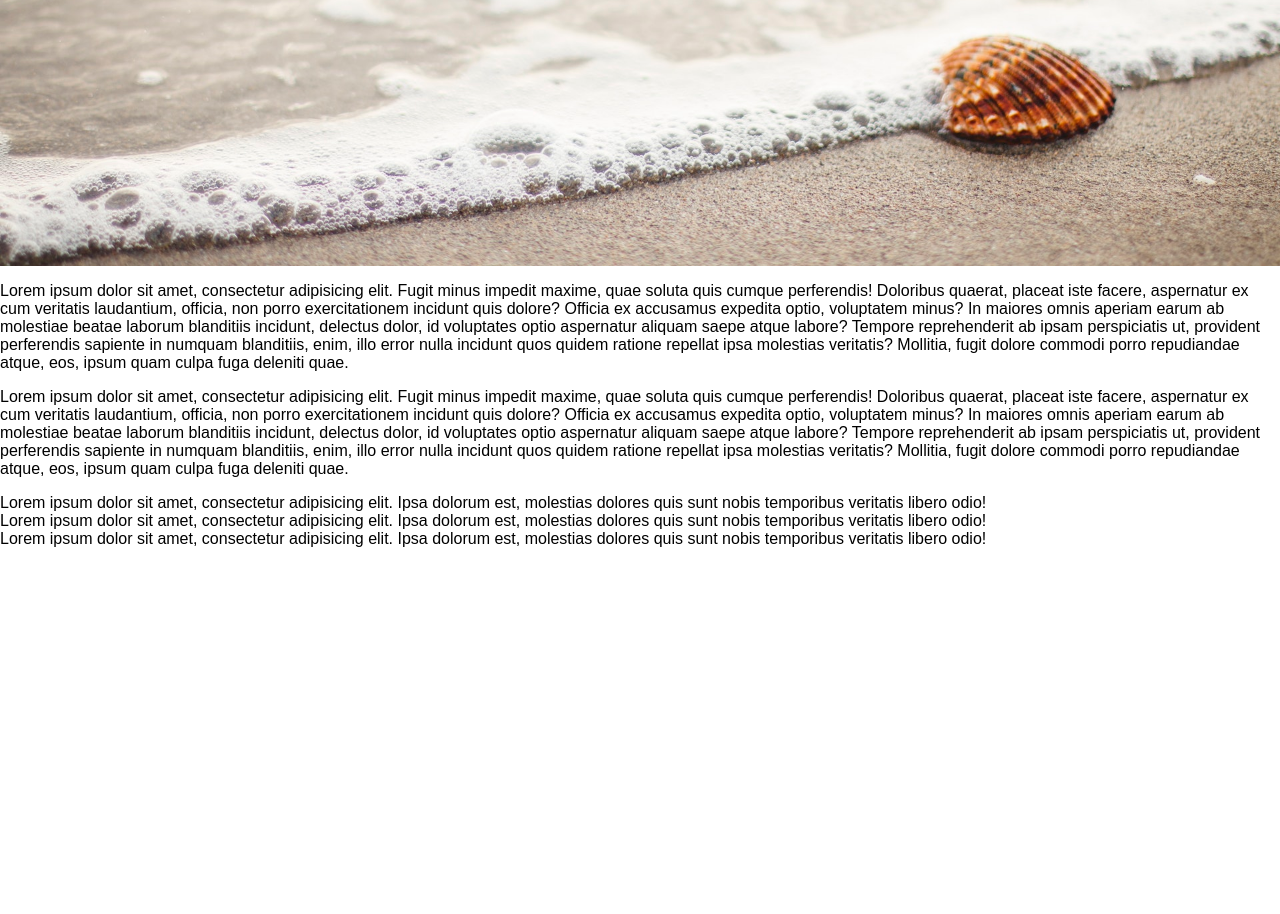
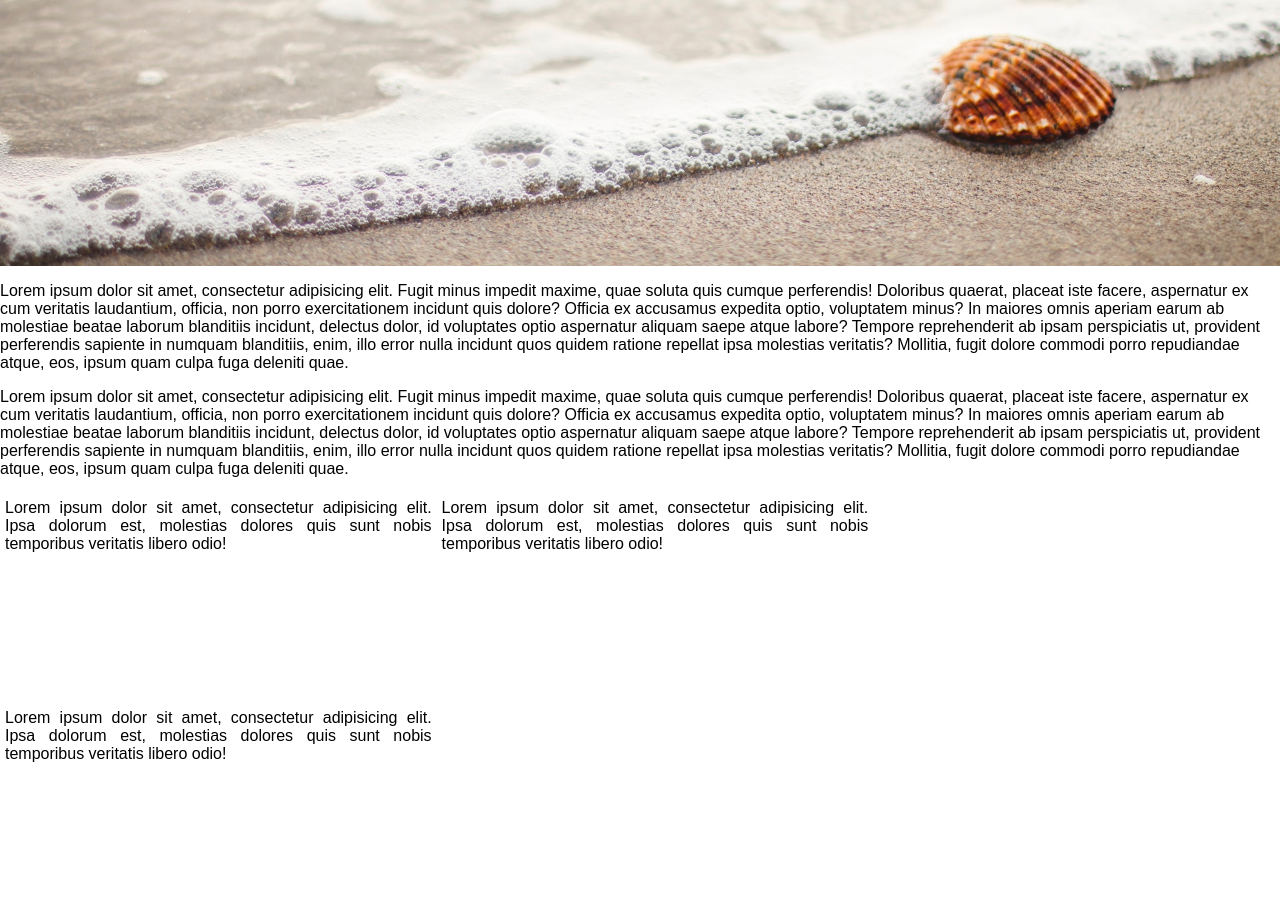
Before and after one commit to mrHelg/Practica_0209, a plain HTML site: page index.html in a window 1280 px wide. Shown: the part 576-1490 px from the top of the page. Before the commit the page ends 1124 px from the top, so only its background shows below. Drawn offline with Linux system fonts and the light colour scheme.

Commit message:
Temporal commit2

```diff
--- a/index.html
+++ b/index.html
@@ -17,14 +17,12 @@
     <section class="section3">
       <p>Lorem ipsum dolor sit amet, consectetur adipisicing elit. Fugit minus impedit maxime, quae soluta quis cumque perferendis! Doloribus quaerat, placeat iste facere, aspernatur ex cum veritatis laudantium, officia, non porro exercitationem incidunt quis dolore? Officia ex accusamus expedita optio, voluptatem minus? In maiores omnis aperiam earum ab molestiae beatae laborum blanditiis incidunt, delectus dolor, id voluptates optio aspernatur aliquam saepe atque labore? Tempore reprehenderit ab ipsam perspiciatis ut, provident perferendis sapiente in numquam blanditiis, enim, illo error nulla incidunt quos quidem ratione repellat ipsa molestias veritatis? Mollitia, fugit dolore commodi porro repudiandae atque, eos, ipsum quam culpa fuga deleniti quae.</p>
     </section>
-    <section>
-      <div>
+    <section class="section4">
+      <div class="inline-block">
         Lorem ipsum dolor sit amet, consectetur adipisicing elit. Ipsa dolorum est, molestias dolores quis sunt nobis temporibus veritatis libero odio!
-      </div>
-      <div>
+      </div><div class="inline-block">
         Lorem ipsum dolor sit amet, consectetur adipisicing elit. Ipsa dolorum est, molestias dolores quis sunt nobis temporibus veritatis libero odio!
-      </div>
-      <div>
+      </div><div class="inline-block">
         Lorem ipsum dolor sit amet, consectetur adipisicing elit. Ipsa dolorum est, molestias dolores quis sunt nobis temporibus veritatis libero odio!
       </div>
     </section>
```
